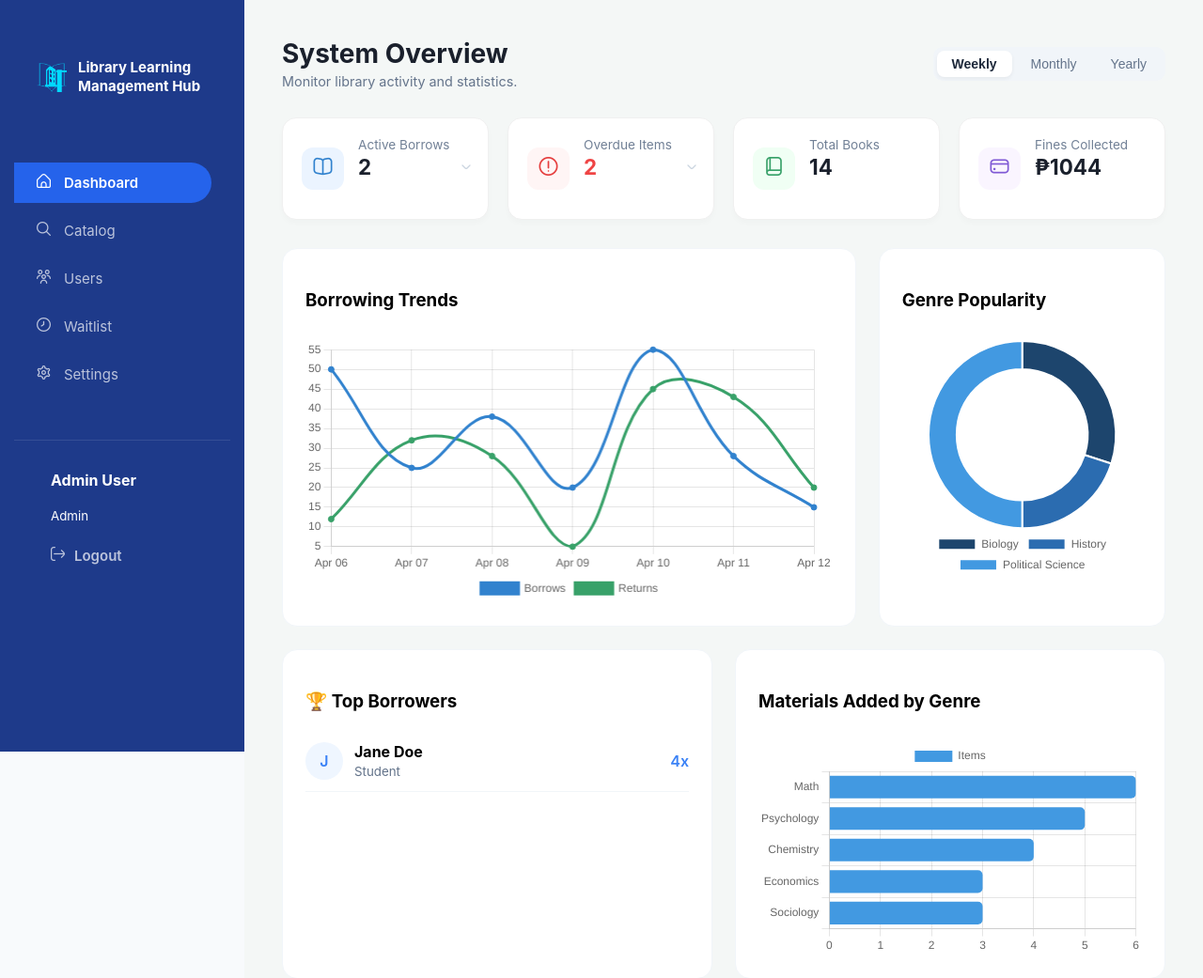
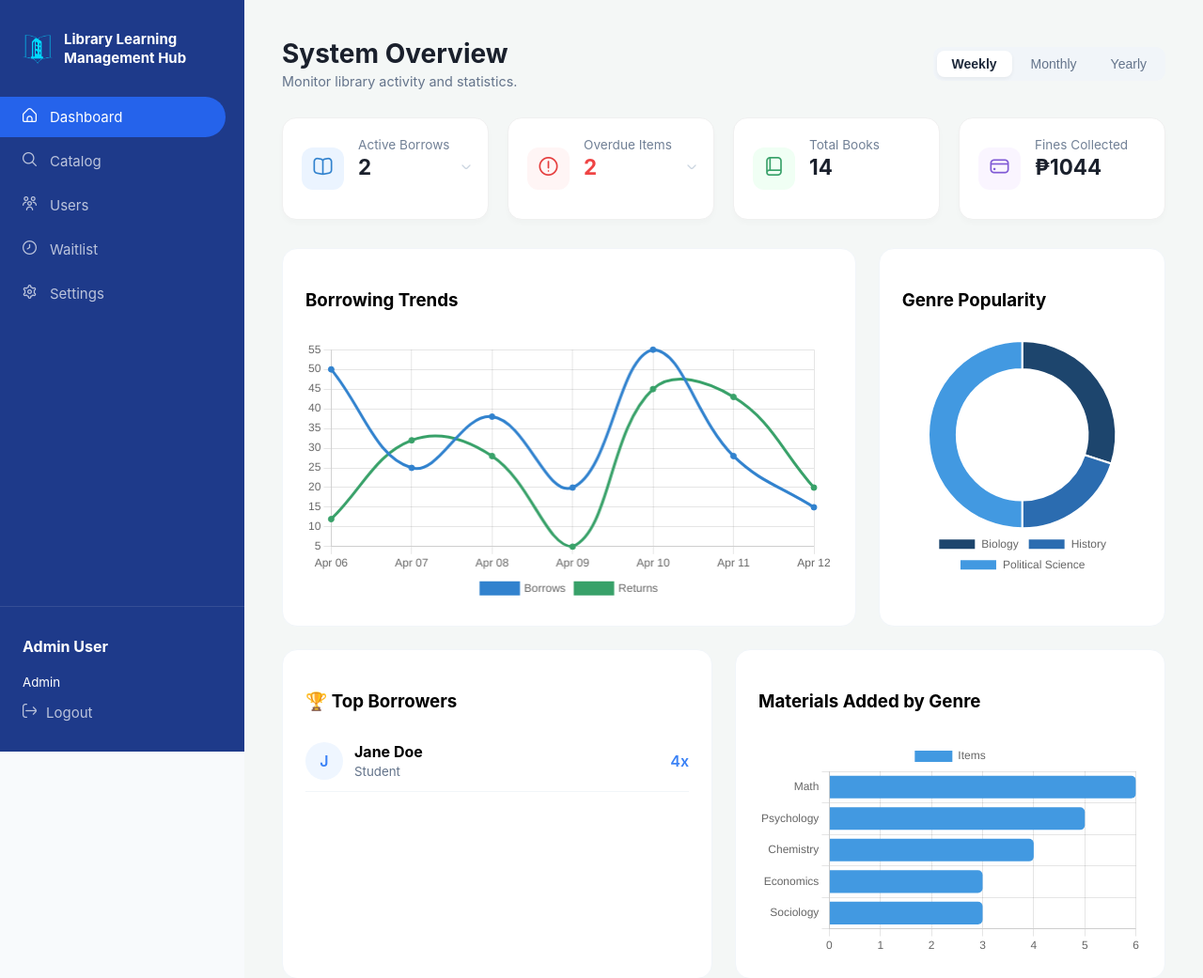
Before and after one commit to aishk-afk/LMS, a PHP site: page /admin_dashboard.html in a window 1280 px wide. Shown: the top 1041 px of the page at 94% size. Run offline with PHP 8.4, Linux system fonts and the light colour scheme; some libraries are stand-ins or nearby versions.

Commit message:
sidebar UI fixed
Co-authored-by: Copilot <copilot@github.com>

```diff
--- a/admin_catalog.html
+++ b/admin_catalog.html
@@ -6,6 +6,7 @@
     <title>Library Management System - Catalog</title>
     <link rel="stylesheet" href="css/admin.css">
     <link rel="stylesheet" href="css/layout.css">
+    <link rel="stylesheet" href="css/sidebar.css">
     <link rel='stylesheet' href='https://cdn-uicons.flaticon.com/uicons-regular-rounded/css/uicons-regular-rounded.css'>
 </head>
 <body>
--- a/admin_dashboard.html
+++ b/admin_dashboard.html
@@ -5,7 +5,9 @@
     <meta name="viewport" content="width=device-width, initial-scale=1.0">
     <title>Library Management System - Dashboard</title>
     <link rel="stylesheet" href="css/admin.css">
+    <link rel="stylesheet" href="css/member.css">
     <link rel="stylesheet" href="css/layout.css">
+    <link rel="stylesheet" href="css/sidebar.css">
     <link rel='stylesheet' href='https://cdn-uicons.flaticon.com/uicons-regular-rounded/css/uicons-regular-rounded.css'>
     <style>
         /* --- EXACT FIGMA REPLICAS --- */
--- a/admin_settings.html
+++ b/admin_settings.html
@@ -6,6 +6,7 @@
     <title>Library Management System - Settings</title>
     <link rel="stylesheet" href="css/admin.css">
     <link rel="stylesheet" href="css/layout.css">
+    <link rel="stylesheet" href="css/sidebar.css">
     <link rel='stylesheet' href='https://cdn-uicons.flaticon.com/uicons-regular-rounded/css/uicons-regular-rounded.css'>
     <style>
         /* --- SETTINGS SPECIFIC STYLES --- */
--- a/admin_users.html
+++ b/admin_users.html
@@ -6,6 +6,7 @@
     <title>Library Management System - Library Members</title>
     <link rel="stylesheet" href="css/admin.css">
     <link rel="stylesheet" href="css/layout.css">
+    <link rel="stylesheet" href="css/sidebar.css">
     <link rel='stylesheet' href='https://cdn-uicons.flaticon.com/uicons-regular-rounded/css/uicons-regular-rounded.css'>
     <style>
         /* --- USERS PAGE SPECIFIC STYLES --- */
--- a/admin_waitlist.html
+++ b/admin_waitlist.html
@@ -6,6 +6,7 @@
     <title>Library Management System - Waitlist</title>
     <link rel="stylesheet" href="css/admin.css">
     <link rel="stylesheet" href="css/layout.css">
+    <link rel="stylesheet" href="css/sidebar.css">
     <link rel='stylesheet' href='https://cdn-uicons.flaticon.com/uicons-regular-rounded/css/uicons-regular-rounded.css'>
     <style>
         /* --- WAITLIST SPECIFIC STYLES --- */
--- a/css/admin.css
+++ b/css/admin.css
@@ -1,10 +1,4 @@
-:root {
-    --sidebar-blue: #1d456d;
-    --active-blue: #2b5a8c;
-    --text-white: #ffffff;
-    --text-muted: #a0aec0;
-    --bg-light: #f4f7f6;
-}
+/* Admin Dashboard Styles */
 
 /* Container & Global */
 .admin-container {
@@ -12,122 +6,14 @@
     min-height: 100vh;
 }
 
-.sidebar {
-    width: 260px;
-    background-color: var(--sidebar-blue);
-    color: var(--text-white);
-    display: flex;
-    flex-direction: column;
-    height: 100vh;
-    position: fixed;
-    padding: 30px 15px; /* Balanced padding */
-}
-
 /* Main Content Adjustment */
 .main-content {
     margin-left: 260px;
     width: calc(100% - 260px);
     min-height: 100vh;
-    background-color: var(--bg-light);
+    background-color: #f4f7f6;
     padding: 40px;
 }
-
-/* Header (Logo + Text side-by-side) */
-.sidebar-header {
-    display: flex;
-    align-items: center;
-    gap: 12px;
-    margin-bottom: 40px;
-    padding-left: 10px;
-}
-
-.logo-icon {
-    width: 35px; /* Scaled for side-by-side */
-    height: auto;
-    flex-shrink: 0;
-    background-image: url('../applogo(2).png'); /* Jump out of css folder */
-}
-
-.brand-name {
-    font-size: 0.95rem;
-    font-weight: 700;
-    line-height: 1.3;
-    margin: 0;
-}
-
-/* Navigation List */
-.sidebar-nav ul {
-    list-style: none;
-    padding: 0;
-    margin: 0;
-    flex: 1;
-}
-
-.nav-item a {
-    color: var(--text-white);
-    text-decoration: none;
-    display: flex;
-    align-items: center;
-    gap: 15px;
-    padding: 12px 15px;
-    border-radius: 10px;
-    margin-bottom: 8px;
-    font-size: 0.95rem;
-    transition: background 0.2s;
-}
-
-.nav-item.active a,
-.nav-item a:hover {
-    background-color: var(--active-blue);
-    font-weight: 600;
-}
-
-/* Footer & Profile */
-.sidebar-footer {
-    border-top: 1px solid rgba(255, 255, 255, 0.1);
-    padding-top: 20px;
-    margin-top: 20vh;
-}
-
-.admin-profile {
-    display: flex;
-    flex-direction: column;
-    margin-bottom: 15px;
-    padding-left: 15px;
-}
-
-.admin-name {
-    font-weight: 600;
-    font-size: 0.9rem;
-}
-
-.admin-role {
-    color: var(--text-muted);
-    font-size: 0.8rem;
-}
-
-.logout-link {
-    color: var(--text-white);
-    text-decoration: none;
-    display: flex;
-    align-items: center;
-    gap: 12px;
-    padding: 10px 15px;
-    font-weight: 600;
-}
-
-/* Icon Sizing Fix */
-.icon {
-    display: flex;
-    align-items: center;
-    justify-content: center;
-    width: 20px; /* Keeps icons aligned even if they vary in width */
-}
-
-.icon i {
-    font-size: 18px;
-}
-
 
 /*Dashboard Styles*/
 /* Header & Filters */
--- a/css/layout.css
+++ b/css/layout.css
@@ -1,11 +1,6 @@
 /* --- GLOBAL CONFIGURATION --- */
 :root {
-    --sidebar-bg: #1e3a8a;        /* Deep blue from your Figma */
-    --sidebar-active: #2563eb;    /* Brighter blue for active state */
     --sidebar-width: 260px;
-    --text-white: #ffffff;
-    --text-muted: rgba(255, 255, 255, 0.7);
-    --border-subtle: rgba(255, 255, 255, 0.1);
 }
 
 * {
@@ -16,7 +11,7 @@ body {
     margin: 0;
     padding: 0;
     font-family: 'Inter', sans-serif;
-    background-color: #f8fafc; /* Light grey background for content */
+    background-color: #f8fafc;
 }
 
 /* --- MAIN LAYOUT CONTAINER --- */
@@ -24,122 +19,3 @@ body {
     display: flex;
     min-height: 100vh;
 }
-
-/* --- SIDEBAR STRUCTURE --- */
-.sidebar {
-    width: var(--sidebar-width);
-    background-color: var(--sidebar-bg);
-    color: var(--text-white);
-    display: flex;
-    flex-direction: column;
-    position: fixed;
-    height: 100vh;
-    z-index: 1000;
-    overflow-y: auto;
-}
-
-/* Header Area */
-.sidebar-header {
-    padding: 32px 24px;
-    display: flex;
-    align-items: center;
-    gap: 12px;
-}
-
-.logo-icon {
-    width: 32px;
-    height: 32px;
-}
-
-.brand-name {
-    font-size: 15px;
-    font-weight: 700;
-    line-height: 1.3;
-    margin: 0;
-}
-
-/* Navigation Area */
-.sidebar-nav {
-    flex-grow: 0; /* Changed: Stops nav from forcing footer to the very bottom */
-    padding-bottom: 20px;
-}
-
-.sidebar-nav ul {
-    list-style: none;
-    padding: 0;
-    margin: 0;
-}
-
-.nav-item {
-    margin-bottom: 4px;
-}
-
-.nav-item a {
-    display: flex;
-    align-items: center;
-    gap: 14px;
-    padding: 12px 24px;
-    color: var(--text-muted);
-    text-decoration: none;
-    font-size: 15px;
-    transition: all 0.2s ease;
-}
-
-.nav-item:hover a {
-    color: var(--text-white);
-    background: rgba(255, 255, 255, 0.05);
-}
-
-/* Figma Active State: Rounded right side */
-.nav-item.active a {
-    background: var(--sidebar-active);
-    color: var(--text-white);
-    border-radius: 0 50px 50px 0;
-    margin-right: 20px;
-}
-
-/* --- THE FOOTER (Admin User Section) --- */
-.sidebar-footer {
-    padding: 32px 24px;
-    border-top: 1px solid var(--border-subtle);
-    margin-top: 20px; /* This "rises" the footer closer to the menu */
-}
-
-.user-info {
-    margin-bottom: 16px;
-}
-
-.user-info strong {
-    display: block;
-    font-size: 14px;
-    font-weight: 600;
-    margin-bottom: 2px;
-}
-
-.user-info small {
-    display: block;
-    color: rgba(255, 255, 255, 0.5);
-    font-size: 12px;
-}
-
-.logout-link {
-    color: var(--text-muted);
-    text-decoration: none;
-    display: flex;
-    align-items: center;
-    gap: 10px;
-    font-size: 15px;
-    transition: color 0.2s;
-}
-
-.logout-link:hover {
-    color: var(--text-white);
-}
-
-/* --- CONTENT OFFSET --- */
-.main-content {
-    margin-left: var(--sidebar-width);
-    flex: 1;
-    padding: 40px;
-    min-width: 0; /* Prevents flex items from overflowing */
-}
--- a/css/member.css
+++ b/css/member.css
@@ -1,49 +1,21 @@
-/* --- BASE LAYOUT (Side-by-Side) --- */
+/* --- ROOT VARIABLES --- */
+
+/* Base Layout */
 body {
     margin: 0;
     font-family: 'Inter', sans-serif;
     background-color: #f8fafc;
 }
 
-.admin-container {
-    display: flex; /* This puts sidebar and content next to each other */
+.app-container {
+    display: flex;
     min-height: 100vh;
-}
-
-.sidebar {
-    width: 260px;
-    background-color: #1e3a8a; /* Blue from Figma */
-    color: white;
-    display: flex;
-    flex-direction: column;
-    padding: 24px 0;
-    position: fixed;
-    height: 100vh;
 }
 
 .main-content {
     flex: 1;
-    margin-left: 260px; /* Leave room for the fixed sidebar */
+    margin-left: 260px;
     padding: 40px;
-}
-
-/* Sidebar Elements */
-.sidebar-header { padding: 0 24px; margin-bottom: 40px; }
-.brand-name { font-size: 18px; margin: 0; }
-.sidebar-nav ul { list-style: none; padding: 0; }
-.nav-item a {
-    display: flex;
-    align-items: center;
-    gap: 12px;
-    padding: 12px 24px;
-    color: rgba(255,255,255,0.7);
-    text-decoration: none;
-    transition: 0.2s;
-}
-.nav-item.active a {
-    background: rgba(255,255,255,0.1);
-    color: white;
-    border-left: 4px solid white;
 }
 
 /* --- ROOT VARIABLES --- */
--- /dev/null
+++ b/css/sidebar.css
@@ -0,0 +1,144 @@
+/* --- SIDEBAR CSS --- */
+/* Centralized sidebar styling for both admin and member layouts */
+
+:root {
+    --sidebar-bg: #1e3a8a;
+    --sidebar-active: #2563eb;
+    --sidebar-width: 260px;
+    --text-white: #ffffff;
+    --text-muted: rgba(255, 255, 255, 0.7);
+    --border-subtle: rgba(255, 255, 255, 0.1);
+}
+
+/* --- SIDEBAR CONTAINER --- */
+.sidebar {
+    width: var(--sidebar-width);
+    background-color: var(--sidebar-bg);
+    color: var(--text-white);
+    display: flex;
+    flex-direction: column;
+    position: fixed;
+    height: 100vh;
+    z-index: 1000;
+    overflow: hidden;
+    top: 0;
+    left: 0;
+}
+
+/* --- SIDEBAR HEADER --- */
+.sidebar-header {
+    padding: 32px 24px;
+    display: flex;
+    align-items: center;
+    gap: 12px;
+    flex-shrink: 0;
+}
+
+.logo-icon {
+    width: 32px;
+    height: 32px;
+    flex-shrink: 0;
+}
+
+.brand-name {
+    font-size: 15px;
+    font-weight: 700;
+    line-height: 1.3;
+    margin: 0;
+}
+
+/* --- SIDEBAR NAVIGATION --- */
+.sidebar-nav {
+    flex: 1;
+    overflow: hidden;
+    padding: 0;
+    margin: 0;
+}
+
+.sidebar-nav ul {
+    list-style: none;
+    padding: 0;
+    margin: 0;
+}
+
+.nav-item {
+    margin-bottom: 4px;
+}
+
+.nav-item a {
+    display: flex;
+    align-items: center;
+    gap: 14px;
+    padding: 12px 24px;
+    color: var(--text-muted);
+    text-decoration: none;
+    font-size: 15px;
+    transition: all 0.2s ease;
+}
+
+.nav-item:hover a {
+    color: var(--text-white);
+    background: rgba(255, 255, 255, 0.05);
+}
+
+.nav-item.active a {
+    background: var(--sidebar-active);
+    color: var(--text-white);
+    border-radius: 0 50px 50px 0;
+    margin-right: 20px;
+}
+
+/* --- SIDEBAR FOOTER --- */
+.sidebar-footer {
+    padding: 32px 24px;
+    border-top: 1px solid var(--border-subtle);
+    margin-top: auto;
+    flex-shrink: 0;
+}
+
+.user-info {
+    margin-bottom: 16px;
+}
+
+.user-info strong {
+    display: block;
+    font-size: 14px;
+    font-weight: 600;
+    margin-bottom: 2px;
+}
+
+.user-info small {
+    display: block;
+    color: rgba(255, 255, 255, 0.5);
+    font-size: 12px;
+}
+
+.admin-profile {
+    display: flex;
+    flex-direction: column;
+    margin-bottom: 15px;
+}
+
+.admin-name {
+    font-weight: 600;
+    font-size: 0.9rem;
+}
+
+.admin-role {
+    color: var(--text-muted);
+    font-size: 0.8rem;
+}
+
+.logout-link {
+    color: var(--text-muted);
+    text-decoration: none;
+    display: flex;
+    align-items: center;
+    gap: 10px;
+    font-size: 15px;
+    transition: color 0.2s;
+}
+
+.logout-link:hover {
+    color: var(--text-white);
+}
--- a/member_account.html
+++ b/member_account.html
@@ -6,6 +6,7 @@
     <title>Account Settings - Member</title>
     <link rel="stylesheet" href="css/layout.css">
     <link rel="stylesheet" href="css/member.css">
+    <link rel="stylesheet" href="css/sidebar.css">
     <link rel='stylesheet' href='https://cdn-uicons.flaticon.com/uicons-regular-rounded/css/uicons-regular-rounded.css'>
 </head>
 <body>
--- a/member_catalog.html
+++ b/member_catalog.html
@@ -7,6 +7,7 @@
     <link rel="stylesheet" href="css/layout.css">
     <link rel="stylesheet" href="css/member.css">
     <link rel="stylesheet" href="css/catalog.css">
+    <link rel="stylesheet" href="css/sidebar.css">
     <link rel='stylesheet' href='https://cdn-uicons.flaticon.com/uicons-regular-rounded/css/uicons-regular-rounded.css'>
 </head>
 <body>
--- a/member_dashboard.html
+++ b/member_dashboard.html
@@ -6,6 +6,7 @@
     <title>Member Dashboard - Library System</title>
     <link rel="stylesheet" href="css/layout.css">
     <link rel="stylesheet" href="css/member.css">
+    <link rel="stylesheet" href="css/sidebar.css">
     <link rel='stylesheet' href='https://cdn-uicons.flaticon.com/uicons-regular-rounded/css/uicons-regular-rounded.css'>
 </head>
 <body>
```
